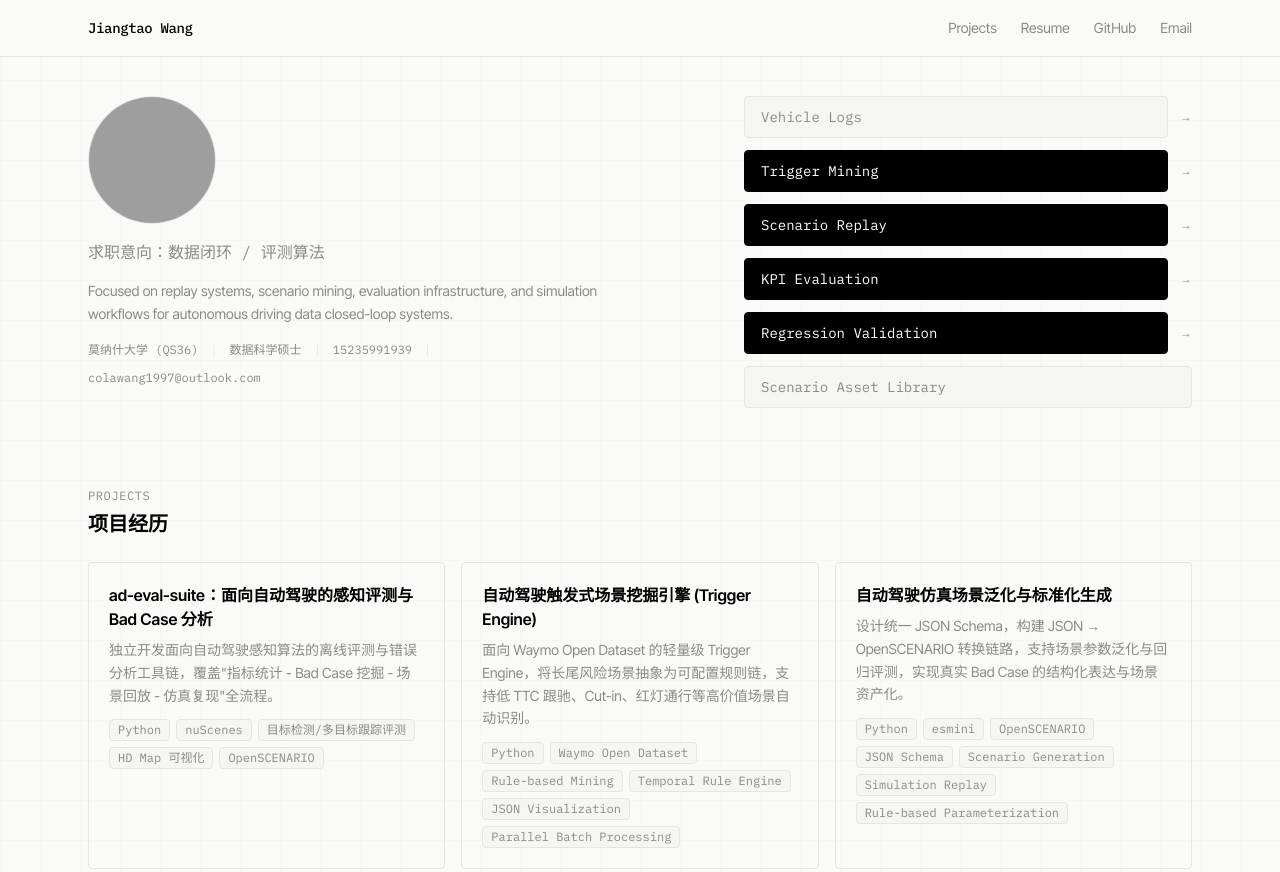
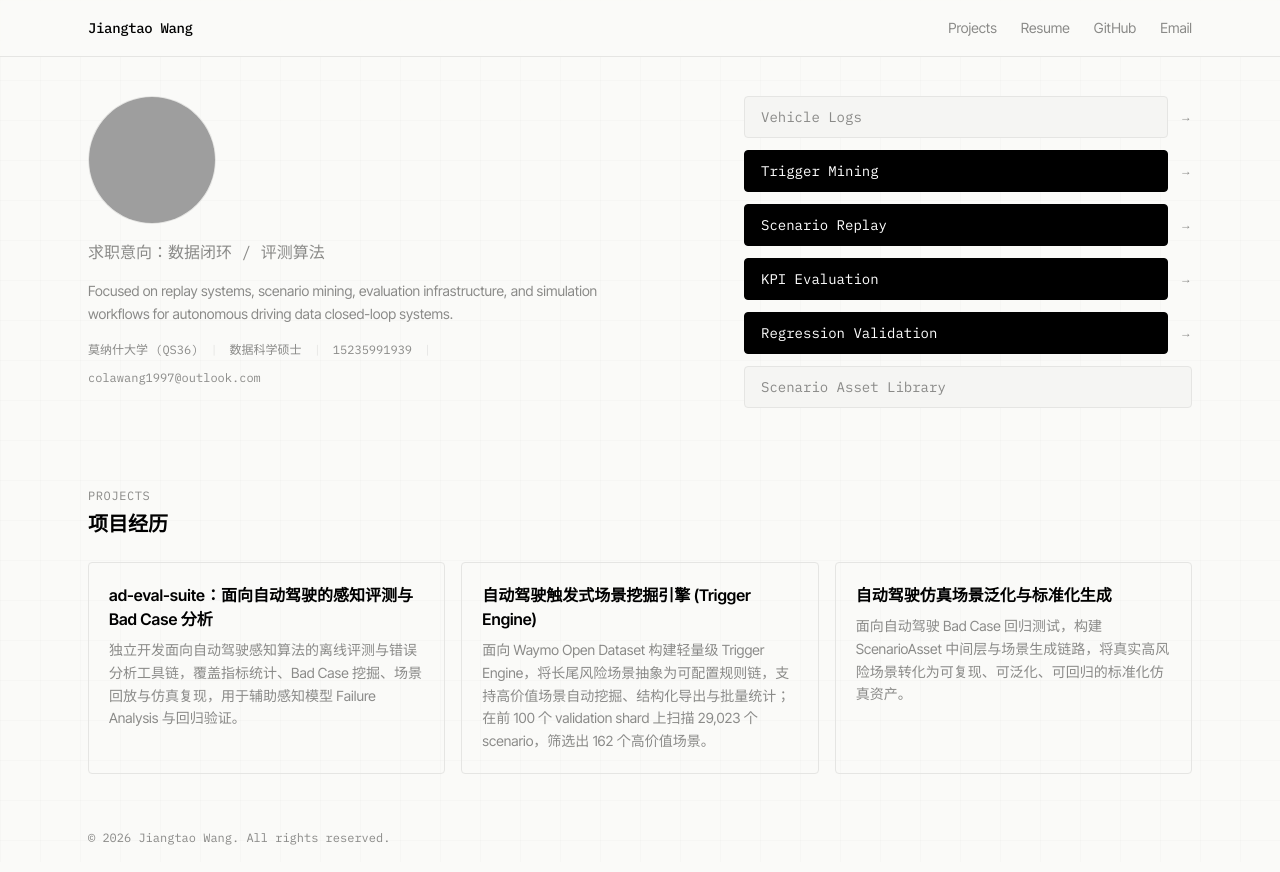
Before and after one commit to cola1917/cola1917.github.io, an Astro site in the folder website/: page / in a window 1280 px wide. Shown: the top 872 px of the page. Built offline with nearby package versions, Linux system fonts and the light colour scheme; Astro itself is replaced by a stand-in of ours; grey boxes are pictures that could not be loaded.

Commit message:
Simplify homepage project cards: remove tags, update descriptions

```diff
--- a/website/src/components/ProjectCard.astro
+++ b/website/src/components/ProjectCard.astro
@@ -2,11 +2,10 @@
 interface Props {
   title: string;
   description: string;
-  tags: string[];
   link: string;
 }
 
-const { title, description, tags, link } = Astro.props;
+const { title, description, link } = Astro.props;
 ---
 
 <a href={link} class="block border border-border rounded p-5 hover:border-black transition-colors group">
@@ -15,12 +14,4 @@ const { title, description, tags, link } = Astro.props;
   <p class="mt-2 text-sm text-muted leading-relaxed">
     {description}
   </p>
-
-  <div class="mt-3 flex flex-wrap gap-1.5">
-    {tags.map((tag) => (
-      <span class="text-xs font-mono px-2 py-0.5 bg-surface border border-border rounded text-muted">
-        {tag}
-      </span>
-    ))}
-  </div>
 </a>
--- a/website/src/content/projects/evaluation-suite.md
+++ b/website/src/content/projects/evaluation-suite.md
@@ -1,7 +1,7 @@
 ---
 title: "ad-eval-suite：面向自动驾驶的感知评测与 Bad Case 分析"
 titleEn: "AD Evaluation Suite"
-description: "独立开发面向自动驾驶感知算法的离线评测与错误分析工具链，覆盖\"指标统计 - Bad Case 挖掘 - 场景回放 - 仿真复现\"全流程。"
+description: "独立开发面向自动驾驶感知算法的离线评测与错误分析工具链，覆盖指标统计、Bad Case 挖掘、场景回放与仿真复现，用于辅助感知模型 Failure Analysis 与回归验证。"
 descriptionEn: "Industrial-style evaluation framework for scalable KPI and regression analysis."
 techStack: ["Python", "nuScenes", "目标检测/多目标跟踪评测", "HD Map 可视化", "OpenSCENARIO"]
 order: 1
--- a/website/src/content/projects/scenario-framework.md
+++ b/website/src/content/projects/scenario-framework.md
@@ -1,7 +1,7 @@
 ---
 title: "自动驾驶仿真场景泛化与标准化生成"
 titleEn: "Scenario Generalization Framework"
-description: "设计统一 JSON Schema，构建 JSON → OpenSCENARIO 转换链路，支持场景参数泛化与回归评测，实现真实 Bad Case 的结构化表达与场景资产化。"
+description: "面向自动驾驶 Bad Case 回归测试，构建 ScenarioAsset 中间层与场景生成链路，将真实高风险场景转化为可复现、可泛化、可回归的标准化仿真资产。"
 descriptionEn: "Simulation replay and parameterized scenario generation infrastructure for robustness validation."
 techStack: ["Python", "esmini", "OpenSCENARIO", "JSON Schema", "Scenario Generation", "Simulation Replay", "Rule-based Parameterization"]
 order: 3
--- a/website/src/content/projects/triggerflow.md
+++ b/website/src/content/projects/triggerflow.md
@@ -1,7 +1,7 @@
 ---
 title: "自动驾驶触发式场景挖掘引擎 (Trigger Engine)"
 titleEn: "TriggerFlow"
-description: "面向 Waymo Open Dataset 的轻量级 Trigger Engine，将长尾风险场景抽象为可配置规则链，支持低 TTC 跟驰、Cut-in、红灯通行等高价值场景自动识别。"
+description: "面向 Waymo Open Dataset 构建轻量级 Trigger Engine，将长尾风险场景抽象为可配置规则链，支持高价值场景自动挖掘、结构化导出与批量统计；在前 100 个 validation shard 上扫描 29,023 个 scenario，筛选出 162 个高价值场景。"
 descriptionEn: "Replay-first risk scenario discovery platform for autonomous driving data closed-loop workflows."
 techStack: ["Python", "Waymo Open Dataset", "Rule-based Mining", "Temporal Rule Engine", "JSON Visualization", "Parallel Batch Processing"]
 order: 2
--- a/website/src/pages/index.astro
+++ b/website/src/pages/index.astro
@@ -25,7 +25,6 @@ const projects = (await getCollection('projects')).sort(
           <ProjectCard
             title={project.data.title}
             description={project.data.description}
-            tags={project.data.techStack}
             link={`/projects/${project.slug}`}
           />
         ))}
```
